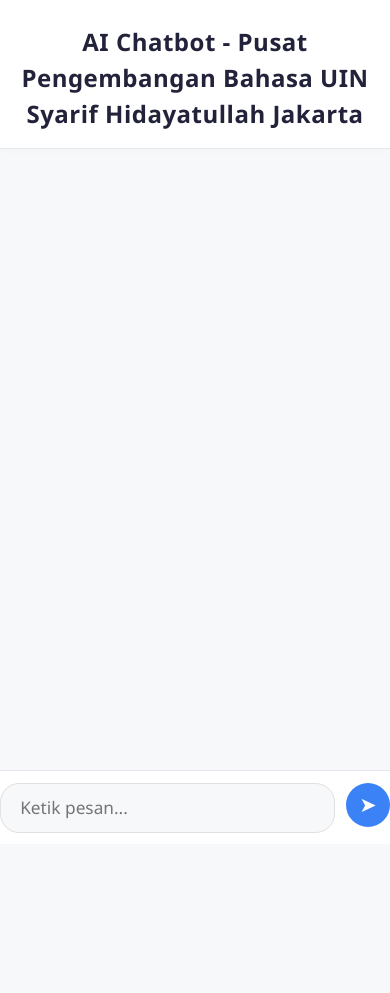
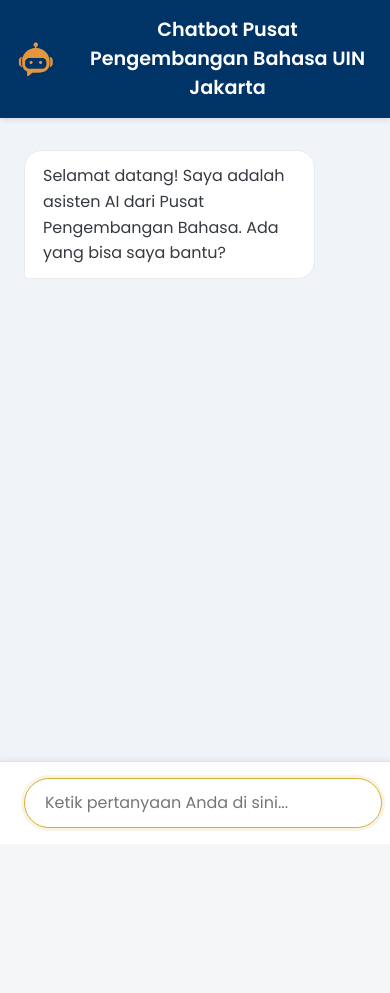
Before and after one commit to davinsyabanp/ppb-ai-chatbot, a Flask app: page /chat in a window 390 px wide. After the commit the page ends 831 px from the top, so only its background shows below. Run offline with Flask 3, Linux system fonts and the light colour scheme.

Commit message:
Enhance UI and UX across admin dashboard, login, and chat templates with improved styling, responsive design, and updated branding for Pusat Pengembangan Bahasa UIN Jakarta. Added new footer and toast notifications for better user feedback.

```diff
--- a/templates/chat.html
+++ b/templates/chat.html
@@ -2,194 +2,204 @@
 <html lang="en">
 <head>
     <meta charset="UTF-8">
-    <title>AI Chatbot - Pusat Pengembangan Bahasa</title>
+    <title>AI Chatbot - Pusat Pengembangan Bahasa UIN Jakarta</title>
     <meta name="viewport" content="width=device-width, initial-scale=1.0">
     <link rel="stylesheet" href="https://cdn.jsdelivr.net/npm/bootstrap@5.3.0/dist/css/bootstrap.min.css">
+    <link rel="preconnect" href="https://fonts.googleapis.com">
+    <link rel="preconnect" href="https://fonts.gstatic.com" crossorigin>
+    <link href="https://fonts.googleapis.com/css2?family=Poppins:wght@400;500;600&display=swap" rel="stylesheet">
     <style>
-        body {
-            background: #f7f8fa;
-            font-family: 'Segoe UI', 'Roboto', Arial, sans-serif;
+        html, body {
+            height: 100%;
             margin: 0;
-            padding: 0;
+            display: flex;
+            flex-direction: column;
+            background-color: #f0f4f8; /* Latar belakang abu-abu muda */
+            font-family: 'Poppins', sans-serif;
         }
         .chat-header {
-            background: #fff;
-            border-bottom: 1px solid #e5e7eb;
-            padding: 1.5rem 0 1rem 0;
+            display: flex;
+            align-items: center;
+            justify-content: center;
+            gap: 15px;
+            background-color: #003366; /* Biru Tua UIN */
+            color: #fff;
+            padding: 1rem;
             text-align: center;
             font-weight: 600;
-            font-size: 1.5rem;
-            letter-spacing: 0.5px;
-            color: #22223b;
-            box-shadow: 0 2px 8px 0 rgba(0,0,0,0.02);
+            font-size: 1.2rem;
+            box-shadow: 0 2px 5px rgba(0,0,0,0.1);
+            z-index: 10;
+        }
+        .chat-logo {
+            height: 40px;
+            width: auto;
+            margin-right: 10px;
         }
         .chat-container {
-            max-width: 700px;
-            margin: 0 auto;
-            padding: 0 0 80px 0;
-            min-height: 100vh;
+            flex: 1;
             display: flex;
             flex-direction: column;
+            max-width: 800px;
+            width: 100%;
+            margin: 0 auto;
+            overflow: hidden;
         }
         .messages {
-            flex: 1 1 auto;
+            flex: 1;
+            padding: 2rem 1.5rem;
+            overflow-y: auto;
             display: flex;
             flex-direction: column;
-            gap: 1.5rem;
-            padding: 2rem 1rem 1rem 1rem;
-            overflow-y: auto;
+            gap: 1rem;
         }
         .message-row {
             display: flex;
-            flex-direction: column;
-            align-items: flex-start;
+            gap: 10px;
+            max-width: 85%;
         }
         .message-row.user {
-            align-items: flex-end;
+            align-self: flex-end;
+            flex-direction: row-reverse;
         }
         .message-content {
-            max-width: 90%;
-            padding: 1.1rem 1.3rem;
-            border-radius: 1.1rem;
-            font-size: 1.08rem;
-            line-height: 1.7;
-            background: #fff;
-            color: #22223b;
-            box-shadow: 0 2px 12px 0 rgba(0,0,0,0.04);
-            margin-bottom: 0.2rem;
-            word-break: break-word;
+            padding: 12px 18px;
+            border-radius: 18px;
+            line-height: 1.6;
+            word-wrap: break-word;
         }
         .message-row.user .message-content {
-            background: #e9f3ff;
-            color: #1a237e;
-            align-self: flex-end;
+            background-color: #003366; /* Biru Tua UIN */
+            color: #fff;
+            border-bottom-right-radius: 4px;
+        }
+        .message-row.bot .message-content {
+            background-color: #fff;
+            color: #343a40;
+            border: 1px solid #e9ecef;
+            border-bottom-left-radius: 4px;
         }
         .message-meta {
-            font-size: 0.85rem;
-            color: #a0a0a0;
-            margin-top: 0.1rem;
-            text-align: right;
+            align-self: flex-end;
+            font-size: 0.75rem;
+            color: #6c757d;
         }
         .chat-input-row {
-            position: fixed;
-            left: 0;
-            right: 0;
-            bottom: 0;
+            padding: 1rem 1.5rem;
             background: #fff;
-            border-top: 1px solid #e5e7eb;
-            padding: 0.7rem 0;
-            z-index: 10;
+            border-top: 1px solid #dee2e6;
+            box-shadow: 0 -2px 5px rgba(0,0,0,0.05);
         }
         .chat-input-inner {
-            max-width: 700px;
+            max-width: 800px;
             margin: 0 auto;
             display: flex;
-            gap: 0.7rem;
+            gap: 10px;
         }
         .chat-input {
-            flex: 1 1 auto;
-            border: 1px solid #e0e0e0;
-            border-radius: 1.2rem;
-            padding: 0.7rem 1.2rem;
-            font-size: 1.08rem;
-            background: #f7f8fa;
+            flex: 1;
+            border: 1px solid #ced4da;
+            border-radius: 25px;
+            padding: 10px 20px;
+            font-size: 1rem;
             outline: none;
+            transition: border-color 0.2s, box-shadow 0.2s;
+        }
+        .chat-input:focus {
+            border-color: #d4af37; /* Emas UIN */
+            box-shadow: 0 0 0 3px rgba(212, 175, 55, 0.15);
         }
         .chat-send-btn {
             border-radius: 50%;
-            width: 44px;
-            height: 44px;
+            width: 50px;
+            height: 50px;
+            background-color: #003366; /* Biru Tua UIN */
+            color: #fff;
+            border: none;
+            font-size: 1.5rem;
             display: flex;
             align-items: center;
             justify-content: center;
-            background: #3b82f6;
-            color: #fff;
-            border: none;
-            font-size: 1.3rem;
-            transition: background 0.2s;
+            transition: background-color 0.2s;
         }
-        .chat-send-btn:active, .chat-send-btn:focus {
-            background: #2563eb;
+        .chat-send-btn:hover {
+            background-color: #002244; /* Biru lebih gelap */
         }
-        @media (max-width: 800px) {
-            .chat-container, .chat-input-inner {
-                max-width: 100%;
-            }
-            .messages {
-                padding: 1rem 0.2rem 1rem 0.2rem;
-            }
+        .app-footer {
+            text-align: center;
+            padding: 10px 0;
+            font-size: 0.8rem;
+            color: #6c757d;
+            background-color: #fff;
+            border-top: 1px solid #e9ecef;
         }
     </style>
 </head>
 <body>
-    <div class="chat-header">
-        AI Chatbot - Pusat Pengembangan Bahasa UIN Syarif Hidayatullah Jakarta
+    <header class="chat-header">
+        <img src="images/PPBOT Logo.png" alt="PPB Logo" class="chat-logo">
+        Chatbot Pusat Pengembangan Bahasa UIN Jakarta
+    </header>
+    <div class="chat-container">
+        <div class="messages" id="chat-messages">
+             <div class="message-row bot">
+                <div class="message-content">
+                    Selamat datang! Saya adalah asisten AI dari Pusat Pengembangan Bahasa. Ada yang bisa saya bantu?
+                </div>
+            </div>
+        </div>
+        <form class="chat-input-row" id="chat-form" autocomplete="off">
+            <div class="chat-input-inner">
+                <input type="text" class="chat-input" id="chat-input" placeholder="Ketik pertanyaan Anda di sini..." required autofocus>
+                <button class="chat-send-btn" type="submit" title="Kirim">
+                    <svg xmlns="http://www.w3.org/2000/svg" width="20" height="20" fill="currentColor" class="bi bi-send-fill" viewBox="0 0 16 16">
+                      <path d="M15.964.686a.5.5 0 0 0-.65-.65L.767 5.855H.766l-.452.18a.5.5 0 0 0-.082.887l.41.26.001.002 4.995 3.178 3.178 4.995.002.002.26.41a.5.5 0 0 0 .886-.083l6-15Zm-1.833 1.89L6.637 10.07l-.215-.338a.5.5 0 0 0-.154-.154l-.338-.215 7.494-7.494 1.178-.471-.47 1.178Z"/>
+                    </svg>
+                </button>
+            </div>
+        </form>
     </div>
-    <div class="chat-container">
-        <div class="messages" id="chat-messages"></div>
-    </div>
-    <form class="chat-input-row" id="chat-form" autocomplete="off">
-        <div class="chat-input-inner">
-            <input type="text" class="chat-input" id="chat-input" placeholder="Ketik pesan..." required autofocus>
-            <button class="chat-send-btn" type="submit" title="Kirim"><span>&#10148;</span></button>
-        </div>
-    </form>
+
     <script src="https://cdn.jsdelivr.net/npm/marked/marked.min.js"></script>
     <script>
+        // All existing JS logic remains unchanged
         const chatMessages = document.getElementById('chat-messages');
         const chatForm = document.getElementById('chat-form');
         const chatInput = document.getElementById('chat-input');
-        let chatHistory = [];
 
-        function formatTime(date) {
-            return date.toLocaleTimeString([], { hour: '2-digit', minute: '2-digit' });
-        }
-
-        function appendMessage(text, sender, ts = new Date()) {
+        function appendMessage(text, sender) {
             const row = document.createElement('div');
             row.className = 'message-row ' + sender;
+
             const content = document.createElement('div');
             content.className = 'message-content';
-            // Render Markdown for bot, plain text for user
+
             if (sender === 'bot') {
                 content.innerHTML = marked.parse(text);
             } else {
                 content.textContent = text;
             }
+
             row.appendChild(content);
-            const meta = document.createElement('div');
-            meta.className = 'message-meta';
-            meta.textContent = formatTime(ts);
-            row.appendChild(meta);
             chatMessages.appendChild(row);
             chatMessages.scrollTop = chatMessages.scrollHeight;
-        }
-
-        function renderChat() {
-            chatMessages.innerHTML = '';
-            for (const msg of chatHistory) {
-                appendMessage(msg.text, msg.sender, msg.ts);
-            }
         }
 
         chatForm.addEventListener('submit', async function(e) {
             e.preventDefault();
             const userMsg = chatInput.value.trim();
             if (!userMsg) return;
-            chatHistory.push({ sender: 'user', text: userMsg, ts: new Date() });
-            appendMessage(userMsg, 'user', new Date());
+
+            appendMessage(userMsg, 'user');
             chatInput.value = '';
-            // Show loading for bot
+
             const loadingRow = document.createElement('div');
             loadingRow.className = 'message-row bot';
             loadingRow.id = 'loading-bot-msg';
-            const loadingContent = document.createElement('div');
-            loadingContent.className = 'message-content';
-            loadingContent.innerHTML = '<span class="spinner-border spinner-border-sm text-primary"></span> Mengetik...';
-            loadingRow.appendChild(loadingContent);
+            loadingRow.innerHTML = `<div class="message-content"><span class="spinner-border spinner-border-sm"></span></div>`;
             chatMessages.appendChild(loadingRow);
             chatMessages.scrollTop = chatMessages.scrollHeight;
-            // Send to backend
+
             try {
                 const res = await fetch('/api/chat', {
                     method: 'POST',
@@ -198,12 +208,10 @@
                 });
                 const data = await res.json();
                 document.getElementById('loading-bot-msg').remove();
-                chatHistory.push({ sender: 'bot', text: data.response, ts: new Date() });
-                appendMessage(data.response, 'bot', new Date());
+                appendMessage(data.response, 'bot');
             } catch (err) {
                 document.getElementById('loading-bot-msg').remove();
-                chatHistory.push({ sender: 'bot', text: 'Terjadi kesalahan. Silakan coba lagi.', ts: new Date() });
-                appendMessage('Terjadi kesalahan. Silakan coba lagi.', 'bot', new Date());
+                appendMessage('Maaf, terjadi kesalahan. Mohon coba lagi nanti.', 'bot');
             }
         });
     </script>
```
Also changed, not shown: templates/admin_dashboard.html (+153 -83 lines), templates/admin_login.html (+81 -48 lines), templates/images/PPBOT Logo.png (added).
